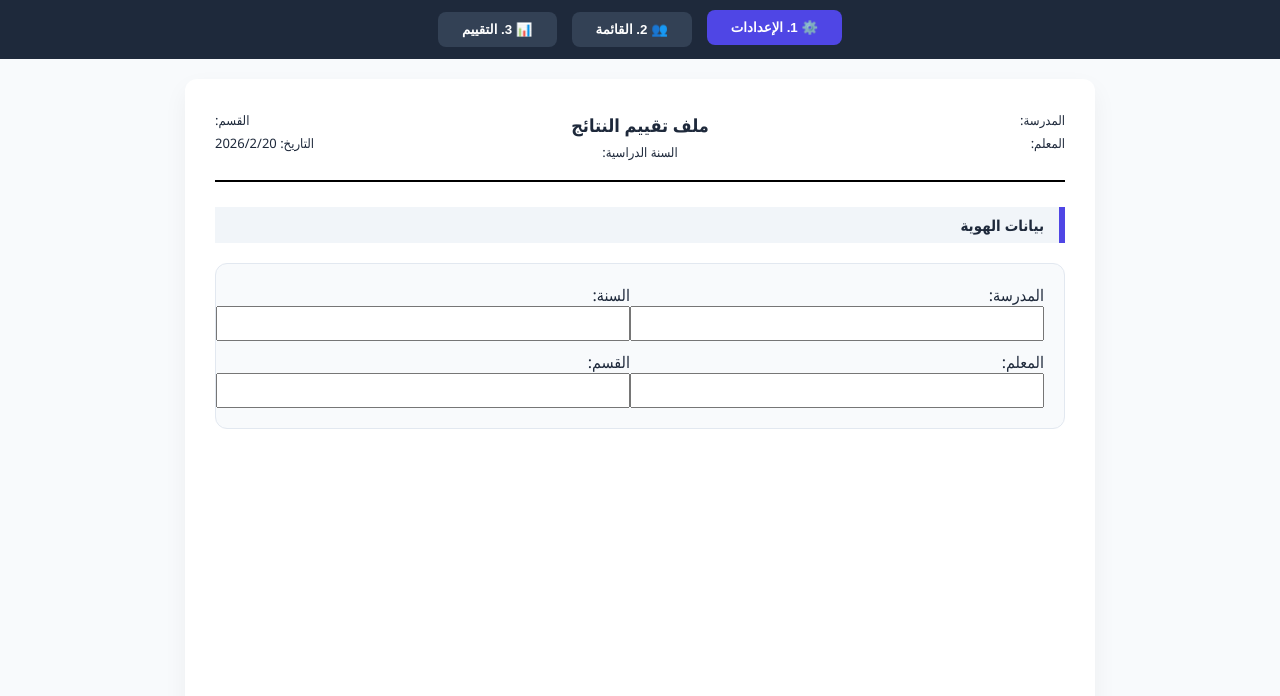
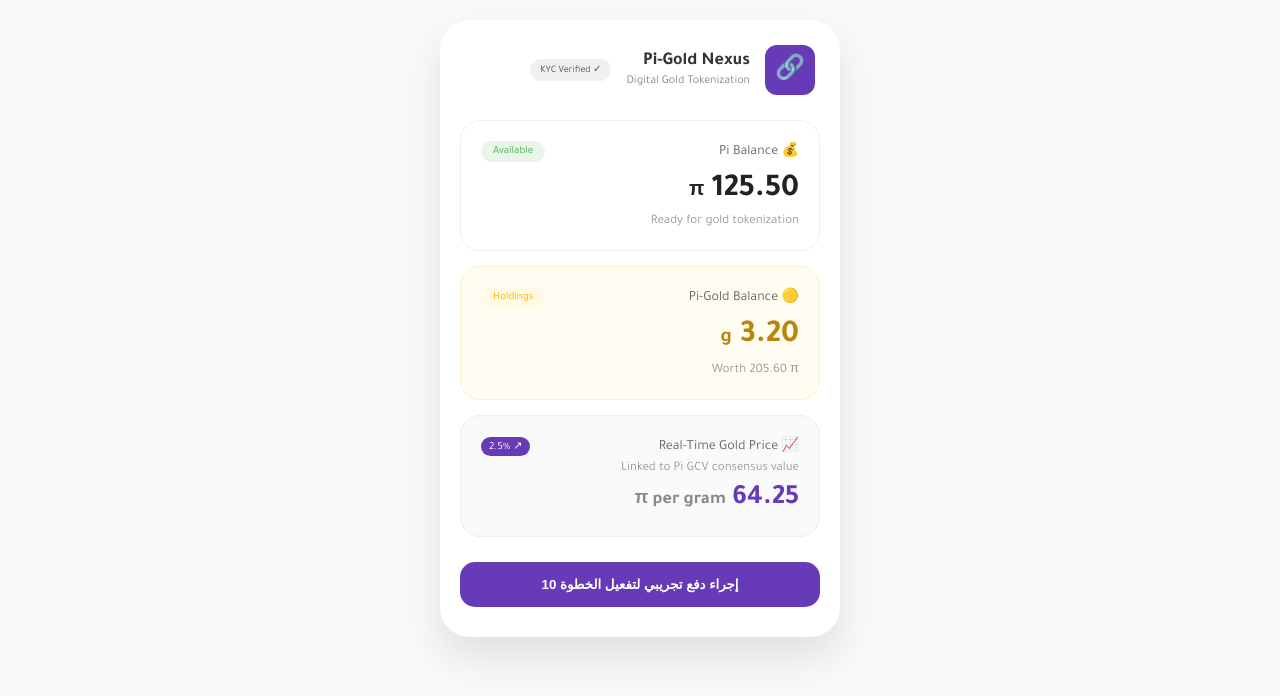
Before and after one commit to kraiem11/Gold-Nexus, a plain HTML site: page index.html in a window 1280 px wide. Drawn offline with Linux system fonts and the light colour scheme; a script that the page names is missing.

Commit message:
Update index.html

```diff
--- a/index.html
+++ b/index.html
@@ -3,189 +3,186 @@
 <head>
     <meta charset="UTF-8">
     <meta name="viewport" content="width=device-width, initial-scale=1.0">
-    <title>نظام التقييم التربوي الذكي V4.6 - نسخة الأستاذ المبروك</title>
+    <title>Pi-Gold Nexus | توثيق الذهب الرقمي</title>
+    <script src="https://sdk.minepi.com/pi-sdk.js"></script>
+    <link href="https://fonts.googleapis.com/css2?family=Tajawal:wght@400;700&display=swap" rel="stylesheet">
     <style>
-        :root { --accent: #4f46e5; --bg: #f8fafc; --text-main: #1e293b; --border: #000; }
-        @page { size: A4; margin: 10mm; }
-        body { font-family: 'Segoe UI', Tahoma, Geneva, Verdana, sans-serif; background: var(--bg); margin: 0; padding: 0; direction: rtl; color: var(--text-main); }
+        :root {
+            --pi-purple: #673ab7;
+            --gold-yellow: #d4af37;
+            --bg-gray: #f8f9fa;
+            --card-white: #ffffff;
+        }
+        body {
+            font-family: 'Tajawal', sans-serif;
+            background-color: var(--bg-gray);
+            margin: 0;
+            padding: 20px;
+            display: flex;
+            justify-content: center;
+        }
+        .app-container {
+            width: 100%;
+            max-width: 400px;
+            background: var(--card-white);
+            border-radius: 30px;
+            overflow: hidden;
+            box-shadow: 0 20px 40px rgba(0,0,0,0.1);
+            padding-bottom: 20px;
+        }
+        /* Header Section */
+        .header {
+            padding: 25px;
+            display: flex;
+            align-items: center;
+            gap: 15px;
+        }
+        .app-icon {
+            width: 50px;
+            height: 50px;
+            background: var(--pi-purple);
+            border-radius: 12px;
+            display: flex;
+            justify-content: center;
+            align-items: center;
+            color: white;
+            font-size: 24px;
+        }
+        .app-info h2 { margin: 0; font-size: 18px; color: #333; }
+        .app-info span { font-size: 12px; color: #888; }
+        .kyc-badge {
+            background: #f0f0f0;
+            padding: 4px 10px;
+            border-radius: 20px;
+            font-size: 10px;
+            color: #555;
+            margin-left: auto;
+        }
 
-        /* التنقل */
-        .main-nav { background: #1e293b; padding: 12px; display: flex; justify-content: center; gap: 15px; position: sticky; top: 0; z-index: 1000; }
-        .nav-btn { padding: 10px 24px; border: none; border-radius: 8px; cursor: pointer; background: #334155; color: white; font-weight: 600; transition: 0.3s; }
-        .nav-btn.active { background: var(--accent); transform: translateY(-2px); }
+        /* Balance Cards */
+        .card {
+            margin: 0 20px 15px;
+            padding: 20px;
+            border-radius: 20px;
+            border: 1px solid #eee;
+            position: relative;
+        }
+        .card-label { display: flex; align-items: center; gap: 8px; font-size: 14px; color: #666; }
+        .card-value { font-size: 32px; font-weight: bold; margin: 10px 0 5px; color: #222; }
+        .card-subtext { font-size: 13px; color: #999; }
+        .status-pill {
+            position: absolute;
+            top: 20px;
+            left: 20px;
+            background: #e8f5e9;
+            color: #4caf50;
+            padding: 4px 12px;
+            border-radius: 15px;
+            font-size: 11px;
+        }
 
-        .container { max-width: 850px; margin: 20px auto; background: white; padding: 30px; border-radius: 12px; box-shadow: 0 10px 25px rgba(0,0,0,0.05); min-height: 280mm; position: relative; }
+        /* Gold Card Specific */
+        .gold-card { background: #fffdf2; border-color: #f9f1c7; }
+        .gold-card .card-value { color: #b8860b; }
+        .gold-card .status-pill { background: #fff9e6; color: #ffb300; }
 
-        /* الهيدر */
-        .doc-header { display: flex; justify-content: space-between; border-bottom: 2px solid var(--border); padding-bottom: 15px; margin-bottom: 25px; }
-        .h-box { width: 33%; font-size: 13px; line-height: 1.8; }
+        /* Price Card */
+        .price-card { background: #fafafa; }
+        .price-value { color: var(--pi-purple); font-size: 28px; font-weight: bold; }
+        .growth-pill {
+            background: var(--pi-purple);
+            color: white;
+            padding: 2px 8px;
+            border-radius: 10px;
+            font-size: 11px;
+        }
 
-        /* الجداول */
-        table { width: 100%; border-collapse: collapse; margin-top: 15px; table-layout: fixed; }
-        th, td { border: 1px solid var(--border); padding: 5px; text-align: center; font-size: 12px; height: 35px; }
-        th { background: #f8fafc; }
-
-        .grade-input { width: 100%; height: 100%; border: none; text-align: center; background: transparent; font-weight: bold; outline: none; font-size: 14px; }
-        .section-title { padding: 8px 15px; margin-top: 25px; font-weight: bold; border-right: 6px solid var(--accent); background: #f1f5f9; font-size: 15px; text-align: right; }
-        .ai-content { padding: 10px; min-height: 80px; vertical-align: top; text-align: right; font-size: 11px; line-height: 1.6; background: #fff; }
-        .summary-box { border: 1.5px solid var(--border); margin-top: 15px; padding: 12px; position: relative; font-size: 12px; border-radius: 4px; min-height: 40px; }
-        .box-title { position: absolute; top: -10px; right: 15px; background: white; padding: 0 8px; font-weight: bold; font-size: 11px; border: 1px solid var(--border); }
-
-        /* منطقة الختم والامضاء الجديدة بالصورة */
-        .signature-section { margin-top: 50px; display: flex; justify-content: space-between; align-items: center; padding: 0 40px; }
-        .stamp-container { position: relative; width: 150px; height: 150px; }
-        .official-stamp {
-            width: 140px;
-            height: 140px;
-            background-image: url('https://i.imgur.com/k9b6N8Q.png'); /* رابط صورة الختم الذي أرسلته */
-            background-size: contain;
-            background-repeat: no-repeat;
-            transform: rotate(-10deg);
-            opacity: 0.9;
-            filter: contrast(1.1);
+        /* Action Button */
+        .pay-btn {
+            background: var(--pi-purple);
+            color: white;
+            width: calc(100% - 40px);
+            margin: 10px 20px;
+            padding: 15px;
+            border: none;
+            border-radius: 15px;
+            font-weight: bold;
+            font-size: 16px;
+            cursor: pointer;
+            transition: 0.3s;
         }
-        .sig-box { text-align: center; border-top: 1px solid #000; min-width: 150px; margin-top: 20px; }
-        .sig-text { font-family: 'Brush Script MT', cursive; font-size: 20px; color: #1e3a8a; }
-
-        .page-section { display: none; }
-        .page-section.active { display: block; }
-
-        @media print {
-            .main-nav, .no-print, .subject-grid, .unit-grid { display: none !important; }
-            .container { margin: 0; border: none; width: 100%; padding: 0; box-shadow: none; }
-            .page-section { display: none !important; }
-            .page-section.active { display: block !important; }
-            .official-stamp { opacity: 1; -webkit-print-color-adjust: exact; }
-        }
+        .pay-btn:hover { opacity: 0.9; }
     </style>
 </head>
-<body oninput="saveData()">
+<body>
 
-    <nav class="main-nav no-print">
-        <button class="nav-btn active" onclick="navigate('settingsPage', this)">⚙️ 1. الإعدادات</button>
-        <button class="nav-btn" onclick="navigate('namesPage', this)">👥 2. القائمة</button>
-        <button class="nav-btn" onclick="navigate('unitsPage', this)">📊 3. التقييم</button>
-    </nav>
-
-    <div class="container">
-        <div class="doc-header">
-            <div class="h-box"><div id="h-school">المدرسة: </div><div id="h-teacher">المعلم: </div></div>
-            <div class="h-box" style="text-align:center"><b style="font-size:18px">ملف تقييم النتائج</b><br><span id="h-year">السنة الدراسية: </span></div>
-            <div class="h-box" style="text-align:left"><div>القسم: <span id="h-class"></span></div><div>التاريخ: <span id="h-date"></span></div></div>
+<div class="app-container">
+    <div class="header">
+        <div class="app-icon">🔗</div>
+        <div class="app-info">
+            <h2>Pi-Gold Nexus</h2>
+            <span>Digital Gold Tokenization</span>
+        </div>
+        <div class="kyc-badge">✓ KYC Verified</div>
     </div>
 
-        <section id="settingsPage" class="page-section active">
-            <div class="section-title">بيانات الهوية</div>
-            <div style="display:grid; grid-template-columns:1fr 1fr; gap:20px; margin-top:20px; background:#f8fafc; padding:20px; border-radius:12px; border:1px solid #e2e8f0">
-                <div>المدرسة: <input type="text" id="in-school" style="width:100%; padding:8px; margin-bottom:10px" oninput="syncHeaders()">
-                المعلم: <input type="text" id="in-teacher" style="width:100%; padding:8px" oninput="syncHeaders()"></div>
-                <div>السنة: <input type="text" id="in-year" style="width:100%; padding:8px; margin-bottom:10px" oninput="syncHeaders()">
-                القسم: <input type="text" id="in-class" style="width:100%; padding:8px" oninput="syncHeaders()"></div>
-            </div>
-        </section>
-
-        <section id="namesPage" class="page-section">
-            <div class="section-title">قائمة تلاميذ القسم</div>
-            <table id="namesTable">
-                <thead><tr><th style="width:50px">رقم</th><th>الاسم واللقب</th><th style="width:150px">تاريخ الميلاد</th><th style="width:50px" class="no-print">حذف</th></tr></thead>
-                <tbody id="namesBody"></tbody>
-            </table>
-            <button class="nav-btn no-print" onclick="addStudent()" style="margin-top:20px; width:100%; background:#1e293b">+ إضافة تلميذ</button>
-        </section>
-
-        <section id="unitsPage" class="page-section">
-            <div class="no-print">
-                <div class="section-title">اختر الوحدة والمادة</div>
-                <div style="display:flex; gap:10px; margin-top:10px">
-                    <select id="u-select" style="padding:10px; border-radius:8px; flex:1" onchange="curU=this.value">
-                        <option value="1">الوحدة 1</option><option value="2">الوحدة 2</option><option value="3">الوحدة 3</option>
-                        <option value="4">الوحدة 4</option><option value="5">الوحدة 5</option><option value="6">الوحدة 6</option>
-                    </select>
-                    <button class="nav-btn" onclick="runAI('اللغة العربية')" style="flex:2">توليد التقرير</button>
-                </div>
+    <div class="card">
+        <span class="status-pill">Available</span>
+        <div class="card-label">💰 Pi Balance</div>
+        <div class="card-value" id="pi_balance">125.50 <span style="font-size: 20px;">π</span></div>
+        <div class="card-subtext">Ready for gold tokenization</div>
     </div>
 
-            <div id="reportArea" style="display:none; margin-top:25px">
-                <h3 id="reportTitle" style="text-align:center; color:var(--accent)"></h3>
-                <table>
-                    <thead>
-                        <tr><th rowspan="2" style="width:35px">ر</th><th rowspan="2">الاسم</th><th colspan="3">الحد الأدنى (15)</th><th rowspan="2">م/15</th><th rowspan="2">ت</th><th rowspan="2">كلي</th></tr>
-                        <tr><th>م1</th><th>م2</th><th>م3</th></tr>
-                    </thead>
-                    <tbody id="gradesBody"></tbody>
-                </table>
-
-                <div class="summary-box"><div class="box-title">تحليل النتائج وقرارات المعلم</div><div id="ai-sum" contenteditable="true"></div></div>
-
-                <div class="signature-section">
-                    <div style="text-align: center;">
-                        <p style="font-weight: bold; margin-bottom: 5px;">إمضاء المعلم</p>
-                        <div class="sig-text" id="sig-val"></div>
-                        <div class="sig-box"></div>
+    <div class="card gold-card">
+        <span class="status-pill">Holdings</span>
+        <div class="card-label">🟡 Pi-Gold Balance</div>
+        <div class="card-value">3.20 <span style="font-size: 20px;">g</span></div>
+        <div class="card-subtext">Worth 205.60 π</div>
     </div>
 
-                    <div class="stamp-container">
-                        <div class="official-stamp"></div>
+    <div class="card price-card">
+        <div style="display: flex; justify-content: space-between; align-items: center;">
+            <div class="card-label">📈 Real-Time Gold Price</div>
+            <span class="growth-pill">↗ 2.5%</span>
         </div>
+        <div class="card-subtext" style="margin: 5px 0;">Linked to Pi GCV consensus value</div>
+        <div class="price-value">64.25 <span style="font-size: 18px; color: #888;">π per gram</span></div>
     </div>
 
-                <button class="nav-btn no-print" onclick="window.print()" style="background:#059669; margin-top:20px">🖨️ طباعة التقرير</button>
-            </div>
-        </section>
+    <button class="btn-pay" id="pay-button" style="background: #673ab7; color: white; width: 90%; margin: 10px 5%; padding: 15px; border-radius: 15px; border: none; font-weight: bold; cursor: pointer;">
+        إجراء دفع تجريبي لتفعيل الخطوة 10
+    </button>
 </div>
 
 <script>
-    let data = JSON.parse(localStorage.getItem('eval_v46_final')) || { students: [], grades: {}, config: {s:'', t:'', y:'', c:''} };
-    let curU = 1;
+    const Pi = window.Pi;
+    Pi.init({ version: "2.0", sandbox: true });
 
-    function navigate(id, btn) {
-        document.querySelectorAll('.page-section').forEach(p => p.classList.remove('active'));
-        document.getElementById(id).classList.add('active');
-        document.querySelectorAll('.nav-btn').forEach(b => b.classList.remove('active'));
-        btn.classList.add('active');
+    // وظيفة الدفع لتجاوز الخطوة 10
+    async function transferPi() {
+        try {
+            const payment = await Pi.createPayment({
+                amount: 1.0,
+                memo: "Tokenizing Gold - Pi-Gold Nexus Test",
+                metadata: { type: "gold_purchase" },
+            }, {
+                onReadyForServerApproval: (id) => console.log("Approved:", id),
+                onReadyForServerCompletion: (id, tx) => alert("تمت العملية! تفقد الخطوة 10 الآن."),
+                onCancel: (id) => console.log("Canceled"),
+                onError: (err) => console.error(err)
+            });
+        } catch (e) {
+            alert("افتح التطبيق من Pi Browser");
+        }
     }
 
-    function addStudent() { data.students.push({name:'', dob:''}); renderStudents(); saveData(); }
+    document.getElementById('pay-button').onclick = transferPi;
 
-    function renderStudents() {
-        const b = document.getElementById('namesBody'); b.innerHTML = '';
-        data.students.forEach((s, i) => {
-            b.innerHTML += `<tr><td>${i+1}</td>
-            <td><input type="text" value="${s.name}" style="width:100%;border:none;text-align:right" oninput="data.students[${i}].name=this.value;saveData();syncHeaders()"></td>
-            <td><input type="text" value="${s.dob}" style="width:100%;border:none;text-align:center" oninput="data.students[${i}].dob=this.value;saveData()"></td>
-            <td class="no-print"><button onclick="data.students.splice(${i},1);renderStudents();saveData()" style="color:red;border:none">✖</button></td></tr>`;
+    // جلب اسم المستخدم برمجياً
+    Pi.authenticate(['payments', 'username']).then(auth => {
+        console.log("Welcome " + auth.user.username);
     });
-    }
+</script>
 
-    function runAI(sub) {
-        document.getElementById('reportTitle').innerText = `نتائج ${sub} - الوحدة ${curU}`;
-        document.getElementById('reportArea').style.display = 'block';
-        const body = document.getElementById('gradesBody'); body.innerHTML = '';
-        data.students.forEach((s, i) => {
-            body.innerHTML += `<tr><td>${i+1}</td><td style="text-align:right">${s.name}</td><td></td><td></td><td></td><td></td><td></td><td></td></tr>`;
-        });
-        document.getElementById('ai-sum').innerText = "بناءً على النتائج المرصودة، يتم تفعيل مخطط المعالجة البيداغوجية للفئة المستهدفة.";
-    }
-
-    function syncHeaders() {
-        data.config = { s:document.getElementById('in-school').value, t:document.getElementById('in-teacher').value, y:document.getElementById('in-year').value, c:document.getElementById('in-class').value };
-        document.getElementById('h-school').innerText = "المدرسة: " + data.config.s;
-        document.getElementById('h-teacher').innerText = "المعلم: " + data.config.t;
-        document.getElementById('h-year').innerText = "السنة الدراسية: " + data.config.y;
-        document.getElementById('h-class').innerText = data.config.c;
-        document.getElementById('sig-val').innerText = data.config.t;
-    }
-
-    function saveData() { localStorage.setItem('eval_v46_final', JSON.stringify(data)); }
-
-    window.onload = () => {
-        document.getElementById('in-school').value = data.config.s;
-        document.getElementById('in-teacher').value = data.config.t;
-        document.getElementById('in-year').value = data.config.y;
-        document.getElementById('in-class').value = data.config.c;
-        document.getElementById('h-date').innerText = new Date().toLocaleDateString('ar-DZ');
-        syncHeaders(); renderStudents();
-    }
-</script>
 </body>
 </html>
```
Lines whose indentation alone changed are shown as unchanged.
